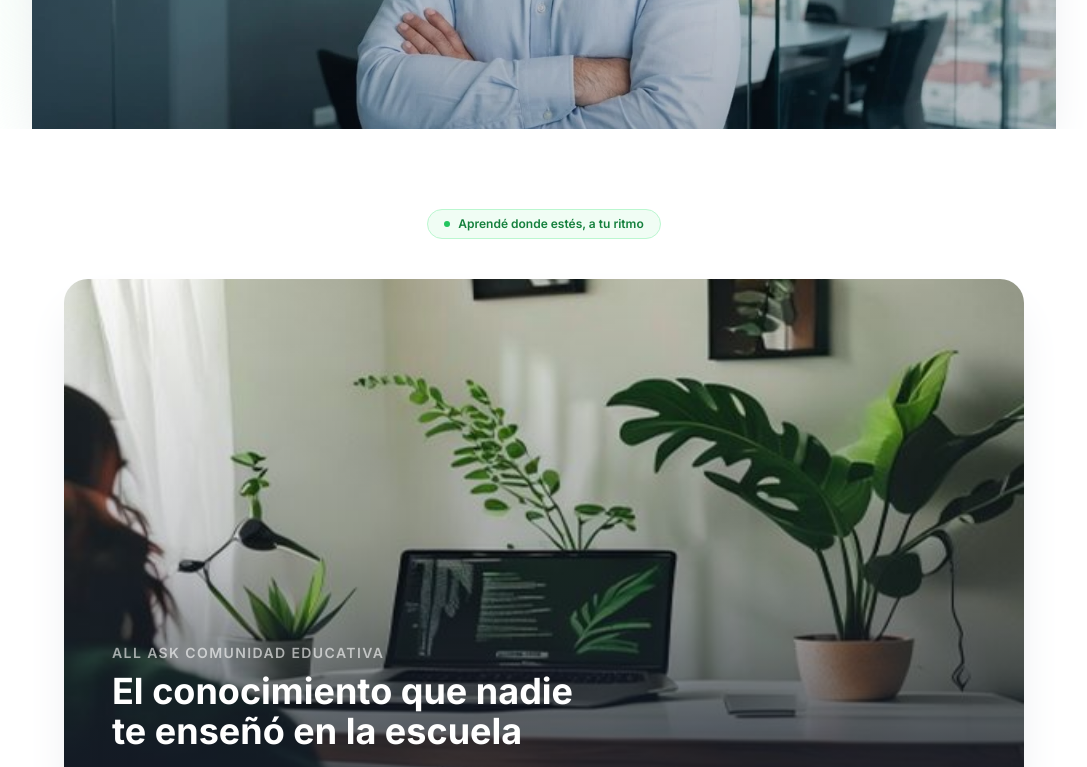
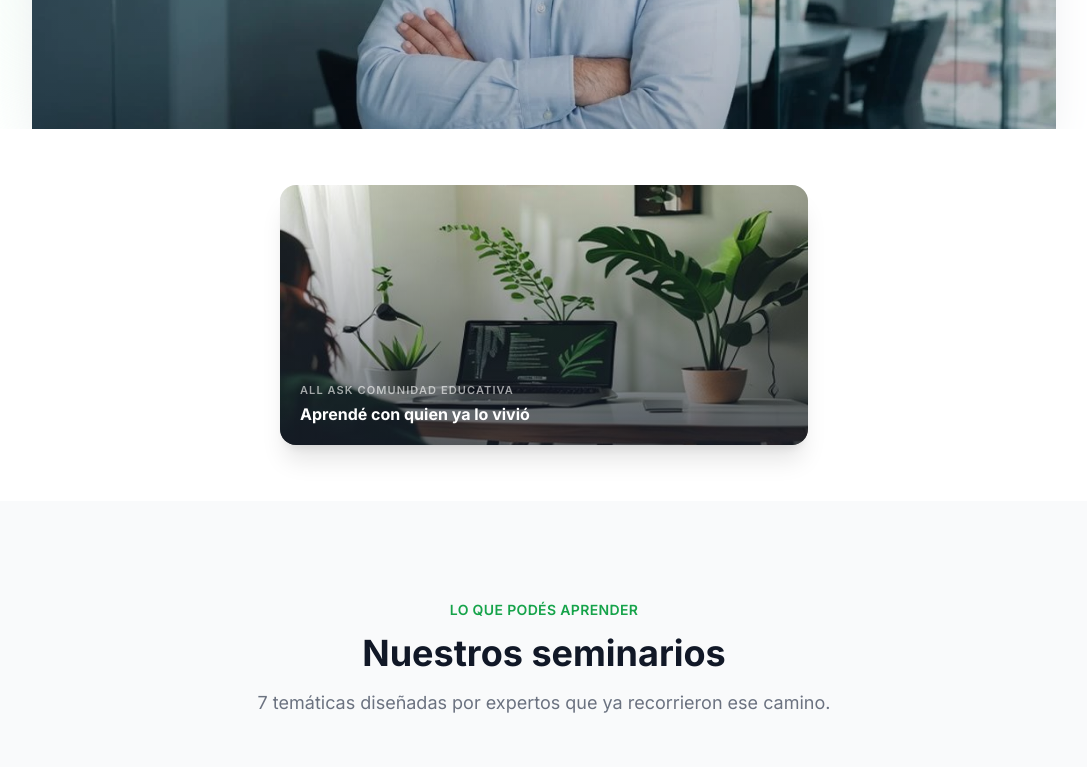
Before and after one commit to ttomifernandez/all-ask, a Next.js app: page / in a window 1280 px wide. Shown: the part 860-1627 px from the top of the page, without its empty margins (96-1183 px from the left). Built offline with nearby package versions, Linux system fonts and the light colour scheme.

Commit message:
update components/ExecPhoto.tsx

```diff
--- a/components/ExecPhoto.tsx
+++ b/components/ExecPhoto.tsx
@@ -4,51 +4,30 @@ import { motion } from 'framer-motion'
 
 export default function ExecPhoto() {
   return (
-    <section className="py-20 bg-white" aria-label="Ambiente de aprendizaje">
-      <div className="max-w-5xl mx-auto px-4 sm:px-6 lg:px-8">
+    <section className="py-14 bg-white" aria-label="Espacio de aprendizaje">
+      <div className="max-w-xl mx-auto px-4 sm:px-6">
         <motion.div
           initial={{ opacity: 0, y: 20 }}
           whileInView={{ opacity: 1, y: 0 }}
           viewport={{ once: true, margin: '-60px' }}
           transition={{ duration: 0.6, ease: 'easeOut' }}
-          className="text-center mb-10"
-        >
-          <span className="inline-flex items-center gap-2 bg-brand-50 border border-brand-200 text-brand-700 text-xs font-semibold px-4 py-1.5 rounded-full">
-            <span className="w-1.5 h-1.5 rounded-full bg-brand-500" aria-hidden="true" />
-            Aprendé donde estés, a tu ritmo
-          </span>
-        </motion.div>
-
-        <motion.div
-          initial={{ opacity: 0, scale: 0.97 }}
-          whileInView={{ opacity: 1, scale: 1 }}
-          viewport={{ once: true, margin: '-60px' }}
-          transition={{ duration: 0.7, ease: 'easeOut', delay: 0.1 }}
-          className="relative rounded-3xl overflow-hidden shadow-2xl shadow-gray-200"
+          className="relative rounded-2xl overflow-hidden shadow-xl"
         >
           <Image
             src="/images/about.webp"
-            alt="Ambiente de aprendizaje online — All Ask Comunidad Educativa"
-            width={1200}
-            height={700}
-            className="w-full object-cover max-h-[420px] sm:max-h-[520px]"
+            alt="Aprendé con quien ya lo vivió — All Ask Comunidad Educativa"
+            width={600}
+            height={360}
+            className="w-full object-cover max-h-[260px]"
           />
-          {/* Overlay con copy */}
-          <div className="absolute inset-0 bg-gradient-to-t from-gray-900/75 via-gray-900/20 to-transparent" />
-          <div className="absolute bottom-0 left-0 right-0 p-8 sm:p-12">
-            <motion.div
-              initial={{ opacity: 0, y: 16 }}
-              whileInView={{ opacity: 1, y: 0 }}
-              viewport={{ once: true }}
-              transition={{ duration: 0.6, ease: 'easeOut', delay: 0.3 }}
-            >
-              <p className="text-white/60 text-sm font-semibold uppercase tracking-widest mb-2">
-                All Ask Comunidad Educativa
-              </p>
-              <h2 className="text-white text-2xl sm:text-3xl lg:text-4xl font-bold leading-tight max-w-xl">
-                El conocimiento que nadie<br />te enseñó en la escuela
-              </h2>
-            </motion.div>
+          <div className="absolute inset-0 bg-gradient-to-t from-gray-900/60 to-transparent" />
+          <div className="absolute bottom-0 left-0 right-0 p-5">
+            <p className="text-white/60 text-[11px] font-semibold uppercase tracking-widest mb-1">
+              All Ask Comunidad Educativa
+            </p>
+            <p className="text-white font-bold text-base leading-snug">
+              Aprendé con quien ya lo vivió
+            </p>
           </div>
         </motion.div>
       </div>
```
